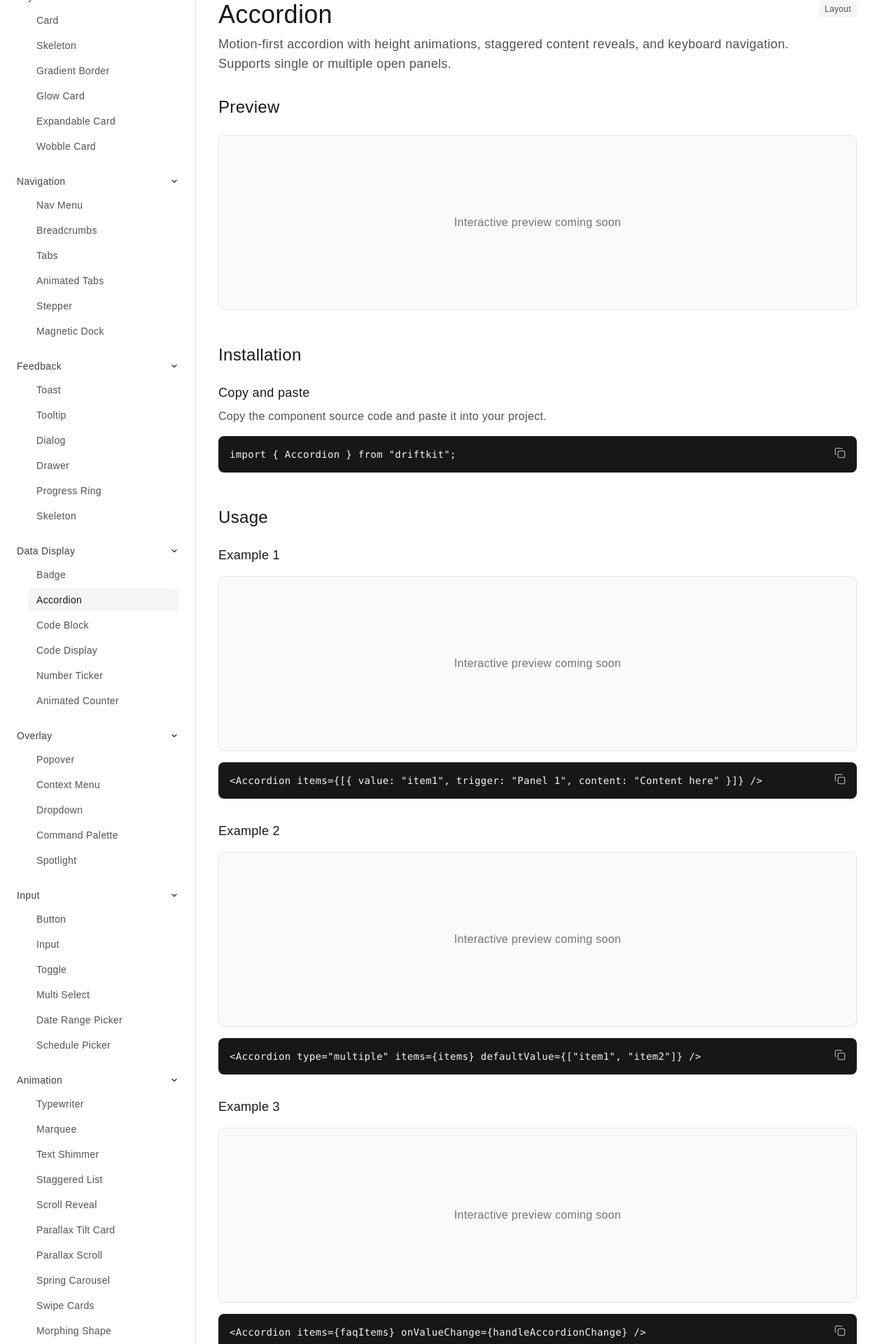
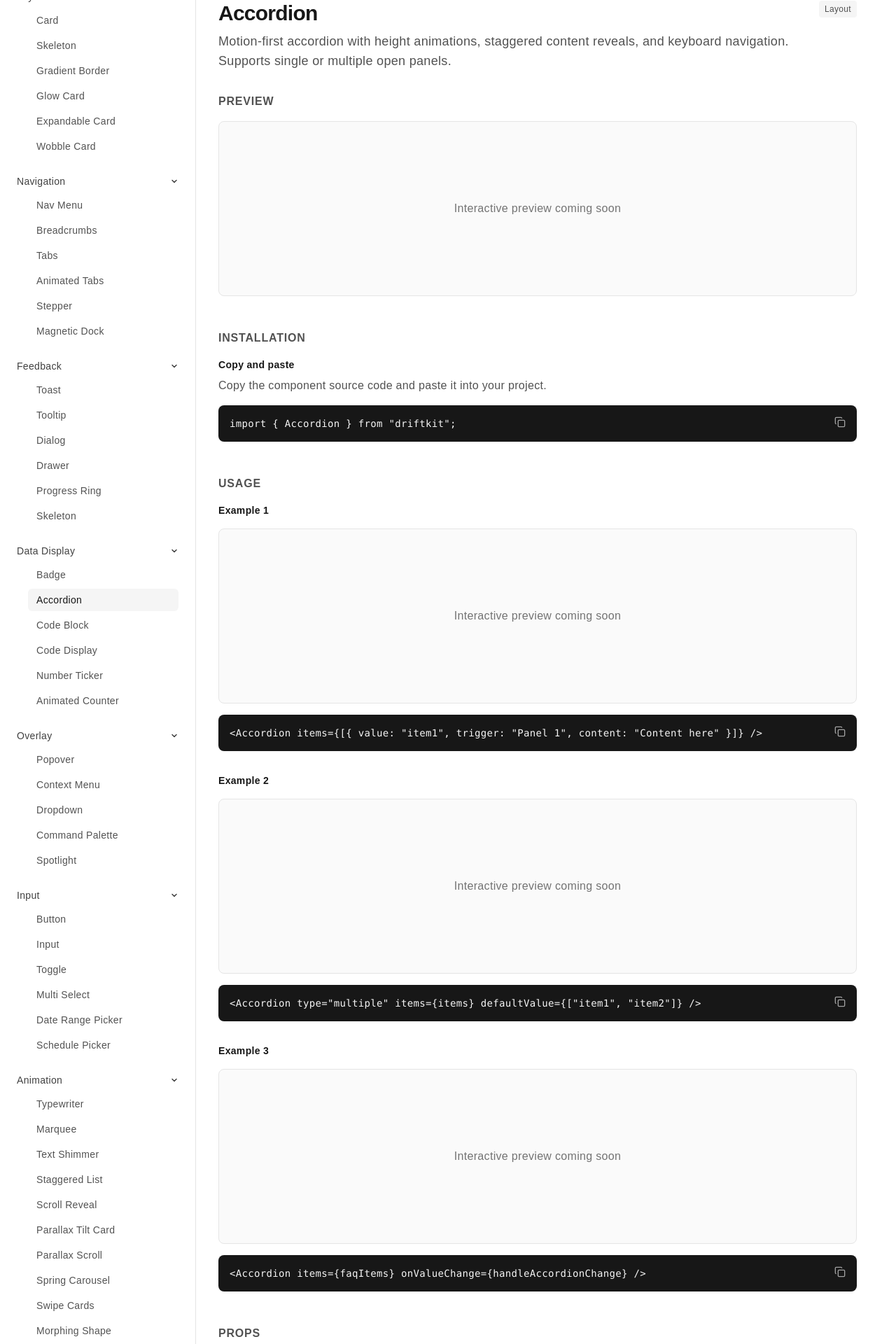
Before and after one commit to kippledigital/driftkit, a Next.js app: page /docs/components/accordion in a window 1280 px wide. Shown: the part 140-2060 px from the top of the page at 70% size. Built offline with nearby package versions, Linux system fonts and the light colour scheme; a web font is replaced by a local one.

Commit message:
fix: consistent type scale across docs — match home page hierarchy (bold, uppercase sections, tighter cards)

```diff
--- a/src/app/docs/components/[slug]/page.tsx
+++ b/src/app/docs/components/[slug]/page.tsx
@@ -55,7 +55,7 @@ export default async function ComponentPage({ params }: PageProps) {
 
           <div className="flex items-start justify-between mb-4">
             <div>
-              <h1 className="text-4xl font-medium text-neutral-900 dark:text-white mb-2">
+              <h1 className="text-3xl font-bold tracking-tight text-neutral-900 dark:text-white mb-2">
                 {info.displayName}
               </h1>
               <p className="text-lg text-neutral-600 dark:text-neutral-400">
@@ -70,16 +70,16 @@ export default async function ComponentPage({ params }: PageProps) {
 
         {/* Preview */}
         <section className="mb-12">
-          <h2 className="text-2xl font-medium text-neutral-900 dark:text-white mb-6">Preview</h2>
+          <h2 className="text-base font-bold uppercase tracking-wider text-neutral-600 dark:text-neutral-400 mb-4">Preview</h2>
           <ComponentPreview componentName={info.name} />
         </section>
 
         {/* Installation */}
         <section className="mb-12">
-          <h2 className="text-2xl font-medium text-neutral-900 dark:text-white mb-6">Installation</h2>
+          <h2 className="text-base font-bold uppercase tracking-wider text-neutral-600 dark:text-neutral-400 mb-4">Installation</h2>
           <div className="space-y-4">
             <div>
-              <h3 className="text-lg font-medium text-neutral-900 dark:text-white mb-2">Copy and paste</h3>
+              <h3 className="text-sm font-semibold text-neutral-900 dark:text-white mb-2">Copy and paste</h3>
               <p className="text-neutral-600 dark:text-neutral-400 mb-4">
                 Copy the component source code and paste it into your project.
               </p>
@@ -90,11 +90,11 @@ export default async function ComponentPage({ params }: PageProps) {
 
         {/* Usage Examples */}
         <section className="mb-12">
-          <h2 className="text-2xl font-medium text-neutral-900 dark:text-white mb-6">Usage</h2>
+          <h2 className="text-base font-bold uppercase tracking-wider text-neutral-600 dark:text-neutral-400 mb-4">Usage</h2>
           <div className="space-y-8">
             {info.examples.map((example, index) => (
               <div key={index}>
-                <h3 className="text-lg font-medium text-neutral-900 dark:text-white mb-4">
+                <h3 className="text-sm font-semibold text-neutral-900 dark:text-white mb-4">
                   Example {index + 1}
                 </h3>
                 <div className="space-y-4">
@@ -109,7 +109,7 @@ export default async function ComponentPage({ params }: PageProps) {
         {/* Props */}
         {info.props.length > 0 && (
           <section className="mb-12">
-            <h2 className="text-2xl font-medium text-neutral-900 dark:text-white mb-6">Props</h2>
+            <h2 className="text-base font-bold uppercase tracking-wider text-neutral-600 dark:text-neutral-400 mb-4">Props</h2>
             <div className="overflow-x-auto">
               <table className="w-full border-collapse">
                 <thead>
@@ -156,7 +156,7 @@ export default async function ComponentPage({ params }: PageProps) {
 
         {/* Source Code */}
         <section className="mb-12">
-          <h2 className="text-2xl font-medium text-neutral-900 dark:text-white mb-6">Source Code</h2>
+          <h2 className="text-base font-bold uppercase tracking-wider text-neutral-600 dark:text-neutral-400 mb-4">Source Code</h2>
           <p className="text-neutral-600 dark:text-neutral-400 mb-4">
             View the source code on GitHub to see the full implementation.
           </p>
--- a/src/app/docs/page.tsx
+++ b/src/app/docs/page.tsx
@@ -110,13 +110,13 @@ export default function DocsPage() {
   return (
     <div className="py-12 px-8">
         <div className="mb-12 max-w-2xl">
-          <h1 className="text-4xl font-medium text-neutral-900 dark:text-white mb-4">
+          <h1 className="text-3xl font-bold tracking-tight text-neutral-900 dark:text-white mb-3">
             Components
           </h1>
-          <p className="text-lg text-neutral-600 dark:text-neutral-400 mb-2">
+          <p className="text-base text-neutral-600 dark:text-neutral-400 mb-1">
             Motion-first UI components built with Framer Motion and TypeScript.
           </p>
-          <p className="text-sm text-neutral-500 dark:text-neutral-500">
+          <p className="text-sm text-neutral-500">
             {totalComponents} components across {Object.keys(componentCategories).length} categories
           </p>
         </div>
@@ -125,10 +125,10 @@ export default function DocsPage() {
           {Object.entries(componentCategories).map(([categoryName, { description, components }]) => (
             <section key={categoryName}>
               <div className="mb-6">
-                <h2 className="text-2xl font-medium text-neutral-900 dark:text-white mb-2">
+                <h2 className="text-base font-bold uppercase tracking-wider text-neutral-600 dark:text-neutral-400 mb-1">
                   {categoryName}
                 </h2>
-                <p className="text-neutral-600 dark:text-neutral-400">
+                <p className="text-sm text-neutral-500 dark:text-neutral-500">
                   {description}
                 </p>
               </div>
@@ -138,12 +138,12 @@ export default function DocsPage() {
                   <Link
                     key={name}
                     href={`/docs/components/${name}`}
-                    className="group block p-6 bg-white dark:bg-neutral-900 border border-neutral-200 dark:border-neutral-800 rounded-lg hover:border-neutral-300 dark:hover:border-neutral-700 transition-colors"
+                    className="group block p-4 bg-neutral-50 dark:bg-neutral-900/50 border border-neutral-200/40 dark:border-neutral-800/40 rounded-xl hover:border-neutral-300 dark:hover:border-neutral-700 transition-colors"
                   >
-                    <h3 className="font-medium text-neutral-900 dark:text-white mb-2 group-hover:text-neutral-600 dark:group-hover:text-neutral-300 transition-colors">
+                    <h3 className="text-sm font-semibold text-neutral-900 dark:text-white mb-1 group-hover:text-neutral-600 dark:group-hover:text-neutral-300 transition-colors">
                       {name.split('-').map(word => word.charAt(0).toUpperCase() + word.slice(1)).join(' ')}
                     </h3>
-                    <p className="text-sm text-neutral-600 dark:text-neutral-400">
+                    <p className="text-xs text-neutral-500 dark:text-neutral-400">
                       {description}
                     </p>
                   </Link>
```
